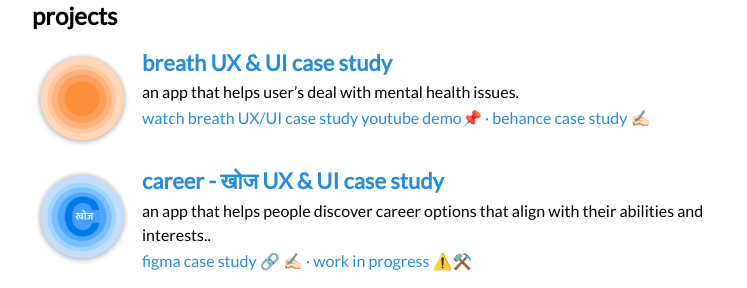
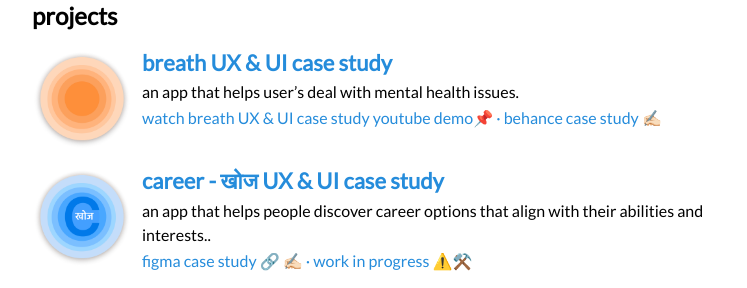
Before and after one commit to krishnadevz/krishnadevz.github.io, a Jekyll site: the page built from index.md, in a window 1280 px wide. Shown: the part 591-879 px from the top of the page, without its empty margins (258-1005 px from the left). Built offline with Jekyll 4.4.1, drawn with Linux system fonts in a browser that asks for light colours; nearby versions of some CDN libraries.

Commit message:
updates caps

```diff
--- a/_data/projects.yml
+++ b/_data/projects.yml
@@ -5,7 +5,7 @@
 
   category: project
   links:
-    - name: watch breath UX/UI case study youtube demo📌
+    - name: watch breath UX & UI case study youtube demo📌
       url: https://www.youtube.com/watch?v=puDgjsLEBfk&t=1s&ab_channel=krishnadevz
     - name: behance case study ✍🏻
       url: https://www.behance.net/gallery/160233787/Breath-Mental-Health-App-%28UX-UI-Case-Study%29
```
